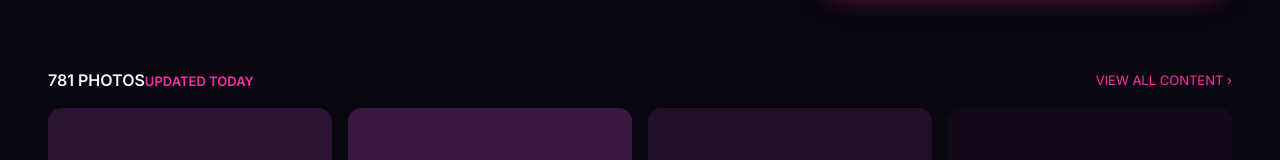
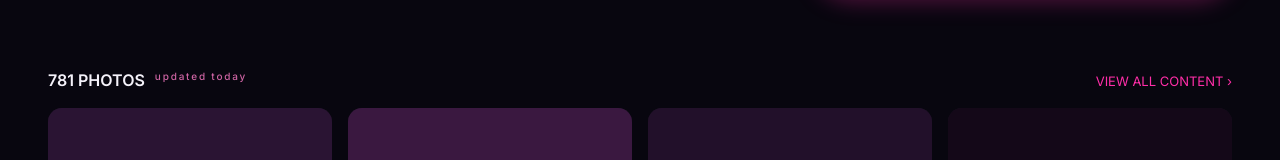
Before and after one commit to duka515/cutiekirsten, a website: page index.html in a window 1280 px wide. Shown: the part 252-412 px from the top of the page. Drawn offline with Linux system fonts and the light colour scheme.

Commit message:
Small modern updated-today label

```diff
--- a/css/style.css
+++ b/css/style.css
@@ -23,8 +23,9 @@ h1{font-family:"Bebas Neue",sans-serif;font-size:clamp(48px,6vw,84px);letter-spa
 .cta-copy strong{display:block}
 .arrow{width:34px;height:34px;border:1px solid #fff;border-radius:50%;display:grid;place-items:center;font-size:28px}
 .gallery-block{margin-top:56px}
-.gallery-head{display:flex;justify-content:space-between;align-items:center;margin-bottom:18px}
-.updated{color:var(--pink);font-size:13px;font-weight:600}
+.gallery-head{display:flex;justify-content:space-between;align-items:baseline;margin-bottom:18px;gap:12px}
+.gallery-head .left{display:flex;align-items:baseline;gap:10px}
+.updated{color:#ff7cc8;font-size:10px;font-weight:500;letter-spacing:.18em;text-transform:lowercase;opacity:.8;position:relative;top:-6px}
 .view-all{color:var(--pink);text-decoration:none;font-size:13px}
 .gallery{display:grid;grid-template-columns:repeat(4,1fr);gap:16px}
 .shot{display:block;border-radius:14px;overflow:hidden;background:#1a1024}
@@ -42,4 +43,4 @@ body.funnel-open .page,body.funnel-open footer{filter:blur(14px);pointer-events:
 .funnel-banner{width:100%;max-height:220px;object-fit:cover;border-radius:8px;display:block;margin:0 auto 14px}
 .legal{padding:48px 24px}
 .back{color:var(--pink);text-decoration:none}
-@media(max-width:980px){.page{padding:28px 18px 60px}.hero,.profile{grid-template-columns:1fr}.avatar-wrap,.avatar{width:140px;height:140px;margin:0 auto}.gallery{grid-template-columns:1fr 1fr}.shot img{height:200px}.footer,footer{padding:18px}}
+@media(max-width:980px){.page{padding:28px 18px 60px}.hero,.profile{grid-template-columns:1fr}.avatar-wrap,.avatar{width:140px;height:140px;margin:0 auto}.gallery{grid-template-columns:1fr 1fr}.shot img{height:200px}footer{padding:18px}}
```
